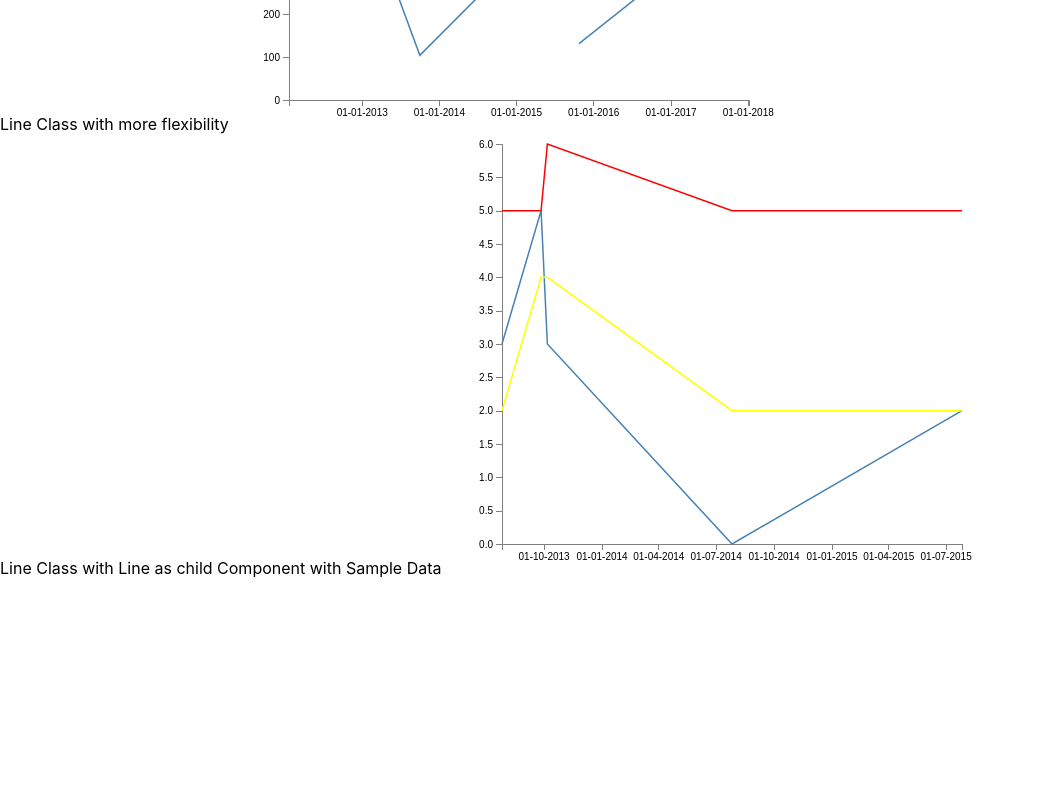
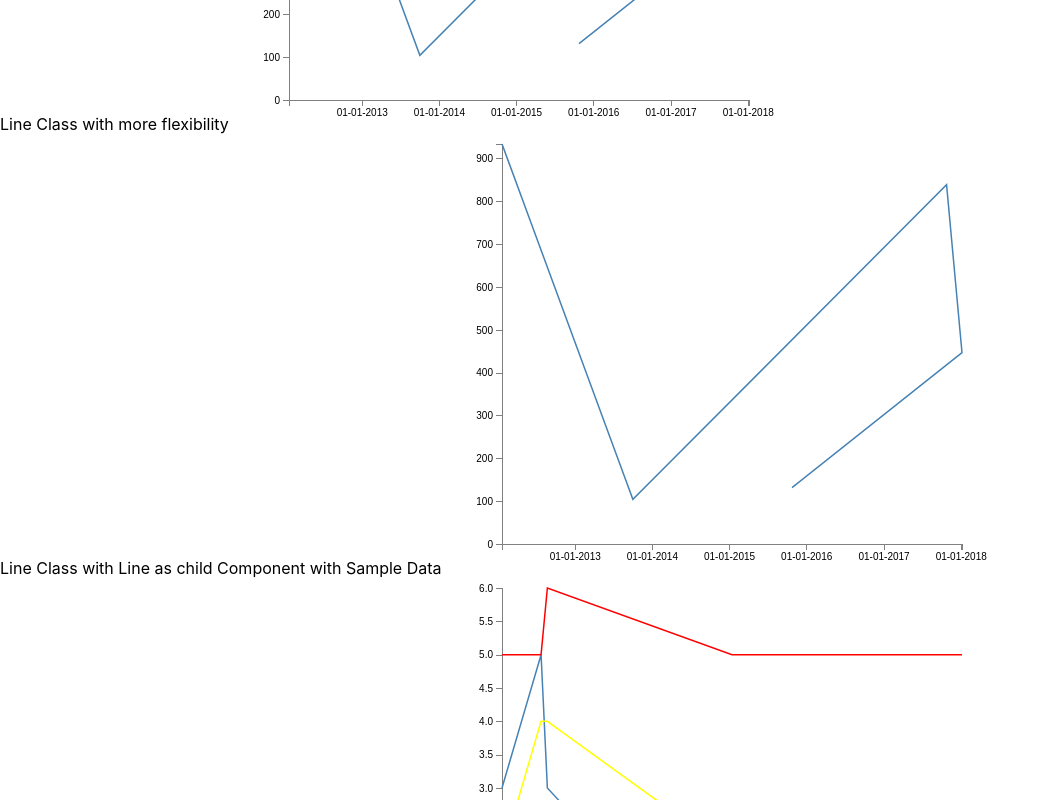
Before and after one commit to zhu-7/d3-react-line-chart, a React (Create React App) app: page / in a window 1280 px wide. Shown: the part 1300-2100 px from the top of the page, without its empty margins (0-1049 px from the left). Before the commit the page ends 1878 px from the top, so only its background shows below. Built offline with nearby package versions, Linux system fonts and the light colour scheme.

Commit message:
added line chart with generated ata

```diff
--- a/src/App.js
+++ b/src/App.js
@@ -14,6 +14,8 @@ function App() {
   const width = 550;
   const height = 440;
   const margin = {top: 10, right: 30, bottom: 30, left: 60};
+  const chartWidth = width - margin.left - margin.right;
+  const chartHeight = height - margin.top - margin.bottom;
 
   function randomDate() {
     const temp = new Date(start.getTime() + Math.random() * (end.getTime() - start.getTime()));
@@ -32,6 +34,30 @@ function App() {
     setData(generateData());
   };
 
+  /*********************************************************************/
+  const xScaleD = d3.scaleTime();
+  const yScaleD = d3.scaleLinear();
+  xScaleD.domain(d3.extent(data, d=>d.date))
+    .range([0, chartWidth]);
+  yScaleD.domain([0, d3.max(data, d=>d.value)])
+    .range([chartHeight, 0]);
+
+  const metaDataD = {
+    xScale: xScaleD,
+    yScale: yScaleD,
+    xTickFormat
+  };
+
+  const lineDataD = {
+    data: data.map((d)=>({
+      y: yScaleD(d.value),
+      x: xScaleD(d.date)
+    }))
+  };
+
+  const xAxisD = <XAxisTime {...metaDataD} transform= {`translate(0,${chartHeight})`} />;
+  const yAxisD = <YAxisLinear {...metaDataD} />;
+  const lineValueD = <Line {...lineDataD} class='line' />;
   /*********************************************************************************************/
   const sampleData = [
     { date: '27-07-2013', red: 5, green: 1, yellow: 2, target: 1, value: 3 },
@@ -51,9 +77,6 @@ function App() {
   const topvalue = d3.max(sampleLineData, function(d) {
     return Math.max(d.yellow, d.red, d.value, d.target, d.green);
   });
-
-  const chartWidth = width - margin.left - margin.right;
-  const chartHeight = height - margin.top - margin.bottom;
   const xScale = d3.scaleTime();
   const yScale = d3.scaleLinear();
   xScale.domain(d3.extent(sampleLineData, d=>d.date))
@@ -128,6 +151,17 @@ function App() {
       <div>
         <span className="label">Line Class with Line as child Component with Sample Data</span>
         <LineChart
+          xAxis={xAxisD}
+          yAxis={yAxisD}
+          width={width}
+          height={height}
+          margin={margin}>
+          {lineValueD}
+        </LineChart>
+      </div>
+      <div>
+        <span className="label">Line Class with Line as child Component with Sample Data</span>
+        <LineChart
           xAxis={xAxis}
           yAxis={yAxis}
           width={width}
```
